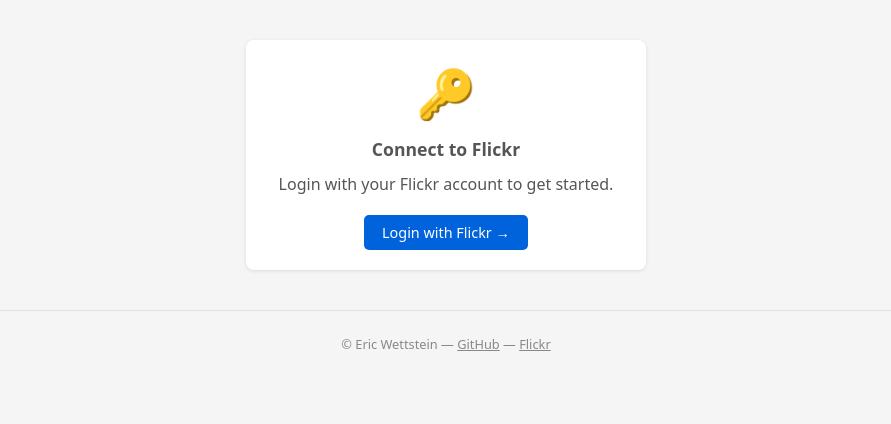
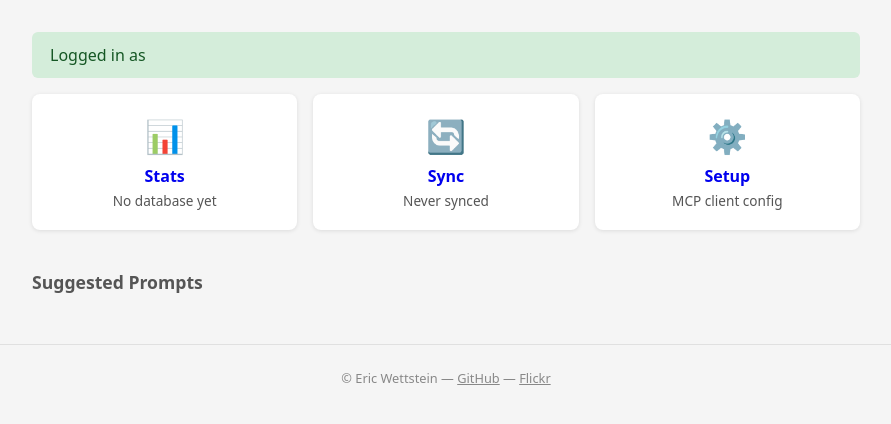
Before and after one commit to kc9yjp/mre_flickr_mcp, a Python web app: template templates/home.html in a window 1280 px wide. Shown: the part 48-472 px from the top of the page, without its empty margins (194-1085 px from the left). Run offline with Jinja, Linux system fonts and the light colour scheme; the template is opened without the code that fills it, so the values that code supplies are empty.

Commit message:
refactor: remove unreachable logged-out branch from home.html
route_root now redirects unauthenticated users directly to /login,
so the {% if not logged_in %} splash card in home.html can never render.

Co-Authored-By: Claude Sonnet 4.6 <noreply@anthropic.com>

```diff
--- a/templates/home.html
+++ b/templates/home.html
@@ -1,17 +1,5 @@
 {% extends "base.html" %}
 {% block content %}
-
-{% if not logged_in %}
-
-<h1>{{ site_title }}</h1>
-<div class="card card-hero">
-  <div class="hero-icon">&#128273;</div>
-  <h2 class="hero-title">Connect to Flickr</h2>
-  <p class="hero-text">Login with your Flickr account to get started.</p>
-  <a href="/login" class="btn">Login with Flickr &rarr;</a>
-</div>
-
-{% else %}
 
 <h1>{{ site_title }}</h1>
 
@@ -66,5 +54,4 @@
   {% endfor %}
 </div>
 
-{% endif %}
 {% endblock %}
```
